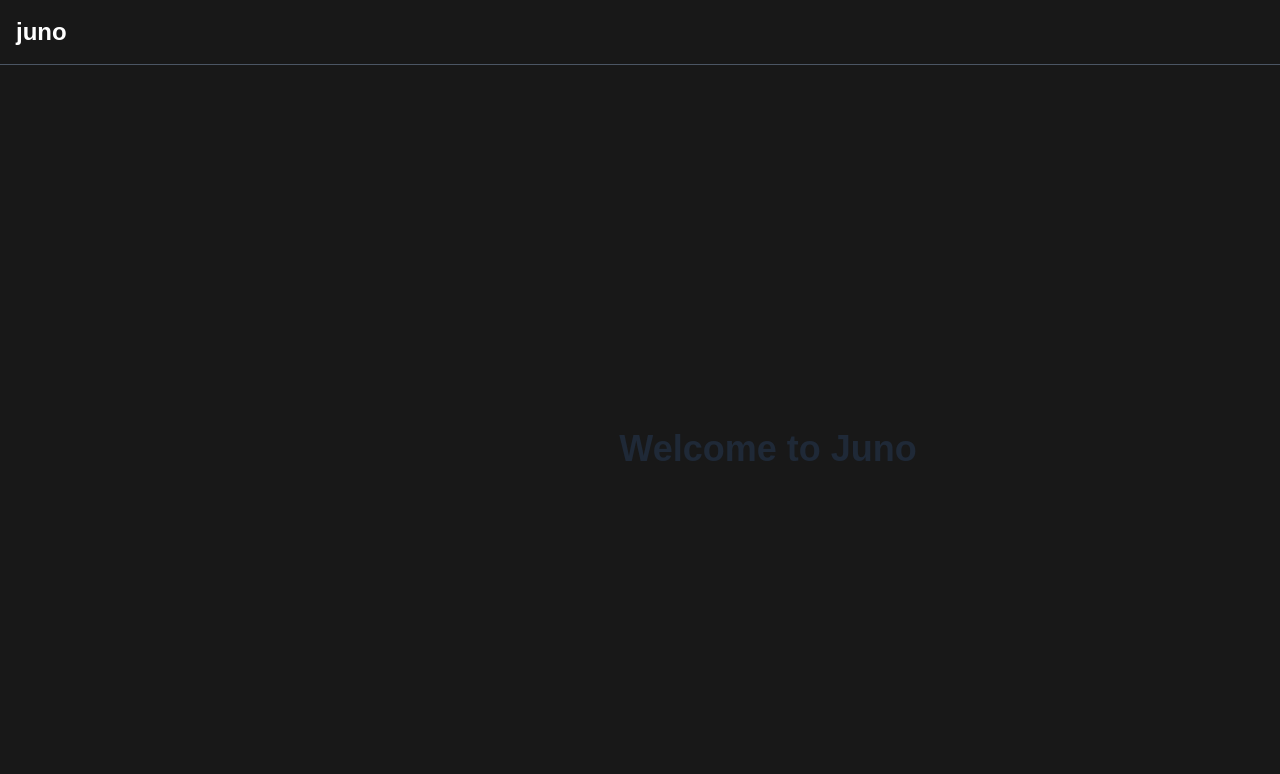
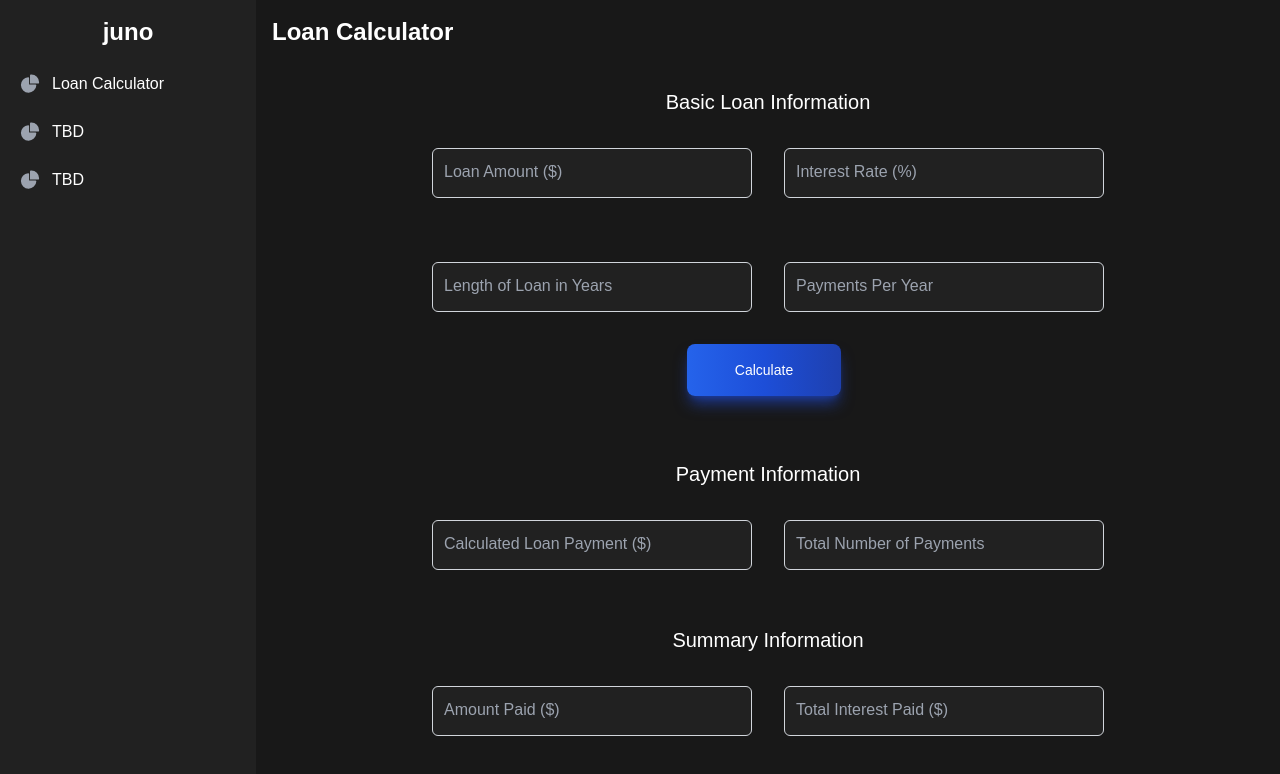
Before and after one commit to hakeem-jc/juno, a Next.js app: page / in a window 1280 px wide. Shown: the top 774 px of the page. Built offline with nearby package versions, Linux system fonts and the light colour scheme.

Commit message:
feat: Move dashboard to landing page

```diff
--- a/app/dashboard/page.tsx
+++ /dev/null
@@ -1,23 +0,0 @@
-'use client';
-
-import { useState } from 'react';
-import ToggleButton from '@/app/components/ui/ToggleButton';
-import Sidebar from '@/app/components/ui/Sidebar';
-import Content from '@/app/components/ui/Content';
-
-export default function Home() {
-  const [isSidebarOpen, setIsSidebarOpen] = useState(false);
-  const [section, setSection] = useState('Loan Calculator');
-
-  const toggleSidebar = () => {
-    setIsSidebarOpen(!isSidebarOpen);
-  };
-
-  return (
-    <main>
-      <ToggleButton toggleSidebar={toggleSidebar} />
-      <Sidebar isOpen={isSidebarOpen} setSection={setSection} toggleSidebar={toggleSidebar} />
-      <Content section={section} isOpen={isSidebarOpen} />
-    </main>
-  );
-}
--- a/app/page.tsx
+++ b/app/page.tsx
@@ -1,25 +1,23 @@
+'use client';
+
+import { useState } from 'react';
+import ToggleButton from '@/app/components/ui/ToggleButton';
+import Sidebar from '@/app/components/ui/Sidebar';
+import Content from '@/app/components/ui/Content';
+
 export default function Home() {
+  const [isSidebarOpen, setIsSidebarOpen] = useState(false);
+  const [section, setSection] = useState('Loan Calculator');
+
+  const toggleSidebar = () => {
+    setIsSidebarOpen(!isSidebarOpen);
+  };
+
   return (
     <main>
-      <nav className="bg-[#181818] w-full border-b border-gray-600">
-        <div className="max-w-screen-xl flex flex-wrap items-center justify-between mx-auto p-4">
-          <a
-            href="#"
-            className="flex items-center space-x-3 rtl:space-x-reverse"
-          >
-            <span className="self-center text-2xl font-semibold whitespace-nowrap dark:text-white">
-              juno
-            </span>
-          </a>
-        </div>
-      </nav>
-      <section className="p-4 sm:ml-64">
-        <div className="flex items-center justify-center h-[calc(100vh-4rem)]">
-          <h1 className="text-4xl font-semibold text-center text-gray-800 dark:text-gray-100">
-            Welcome to Juno
-          </h1>
-        </div>
-      </section>
+      <ToggleButton toggleSidebar={toggleSidebar} />
+      <Sidebar isOpen={isSidebarOpen} setSection={setSection} toggleSidebar={toggleSidebar} />
+      <Content section={section} isOpen={isSidebarOpen} />
     </main>
   );
 }
```
